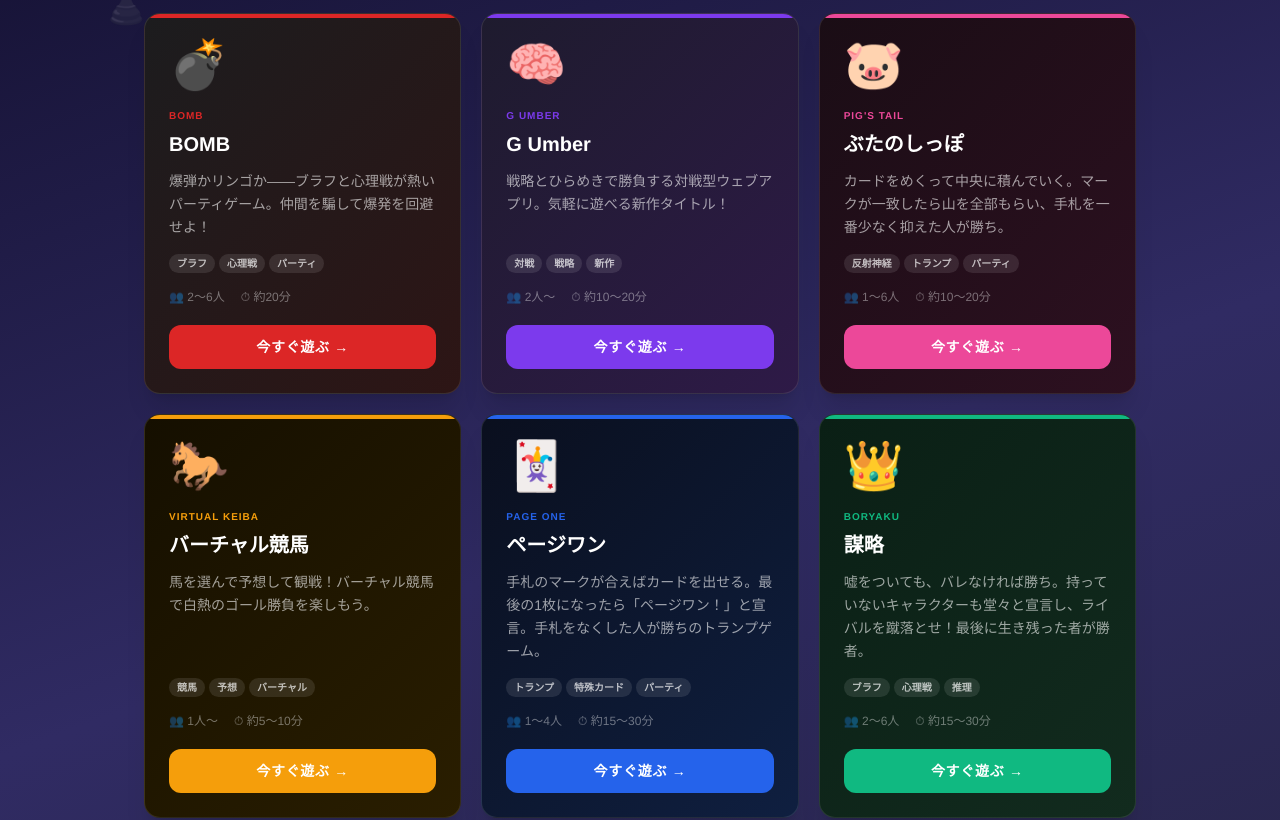
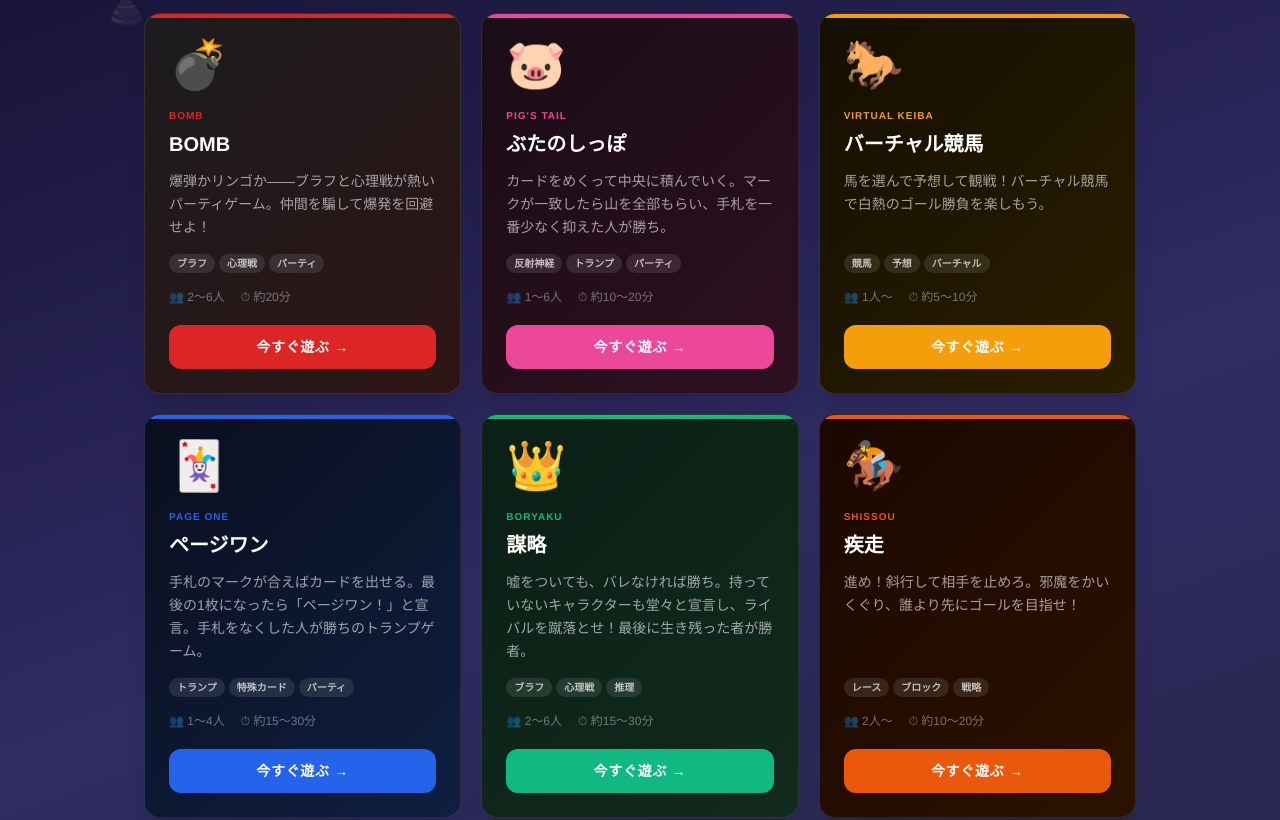
Before and after one commit to penmawashi8-ux/SKULL, a React (Vite) app in the folder hub/: page / in a window 1280 px wide. Shown: the part 280-1100 px from the top of the page. Built offline with nearby package versions, Linux system fonts and the light colour scheme; no server answers.

Commit message:
Add 疾走 racing board game and move G Umber to bottom as beta
https://claude.ai/code/session_01PA5kY5FBkuuuMEQEGowsdC

```diff
--- a/hub/src/App.tsx
+++ b/hub/src/App.tsx
@@ -53,20 +53,6 @@ const games: Game[] = [
     players: '2〜6人',
     duration: '約20分',
     tags: ['ブラフ', '心理戦', 'パーティ'],
-  },
-  {
-    id: 'g-board-app',
-    name: 'G Umber',
-    nameEn: 'G UMBER',
-    description: '戦略とひらめきで勝負する対戦型ウェブアプリ。気軽に遊べる新作タイトル！',
-    icon: '🧠',
-    status: 'available',
-    url: 'https://g-umber-tau.vercel.app',
-    accentColor: '#7c3aed',
-    cardBg: 'linear-gradient(135deg, #1e1b2e 0%, #2e1a47 100%)',
-    players: '2人〜',
-    duration: '約10〜20分',
-    tags: ['対戦', '戦略', '新作'],
   },
   {
     id: 'pig-tail',
@@ -127,6 +113,35 @@ const games: Game[] = [
     players: '2〜6人',
     duration: '約15〜30分',
     tags: ['ブラフ', '心理戦', '推理'],
+  },
+  {
+    id: 'racing-board',
+    name: '疾走',
+    nameEn: 'SHISSOU',
+    description:
+      '進め！斜行して相手を止めろ。邪魔をかいくぐり、誰より先にゴールを目指せ！',
+    icon: '🏇',
+    status: 'available',
+    url: 'https://g-oei1.vercel.app',
+    accentColor: '#ea580c',
+    cardBg: 'linear-gradient(135deg, #1a0800 0%, #2d1200 100%)',
+    players: '2人〜',
+    duration: '約10〜20分',
+    tags: ['レース', 'ブロック', '戦略'],
+  },
+  {
+    id: 'g-board-app',
+    name: 'G Umber',
+    nameEn: 'G UMBER',
+    description: '戦略とひらめきで勝負する対戦型ウェブアプリ。',
+    icon: '🧠',
+    status: 'available',
+    url: 'https://g-umber-tau.vercel.app',
+    accentColor: '#7c3aed',
+    cardBg: 'linear-gradient(135deg, #1e1b2e 0%, #2e1a47 100%)',
+    players: '2人〜',
+    duration: '約10〜20分',
+    tags: ['対戦', '戦略', 'β版'],
   },
   {
     id: 'tbd-1',
```
